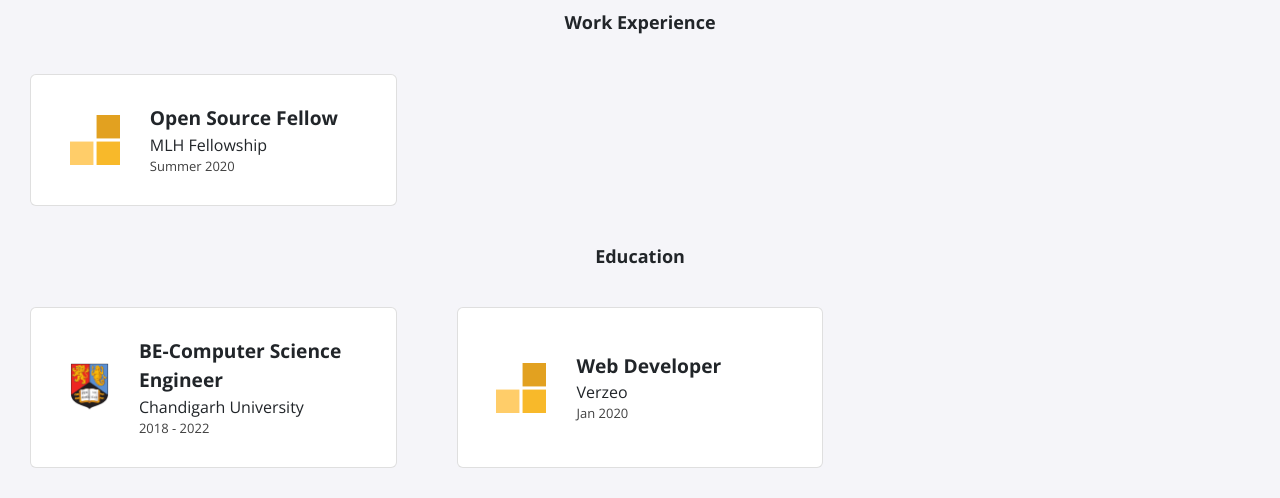
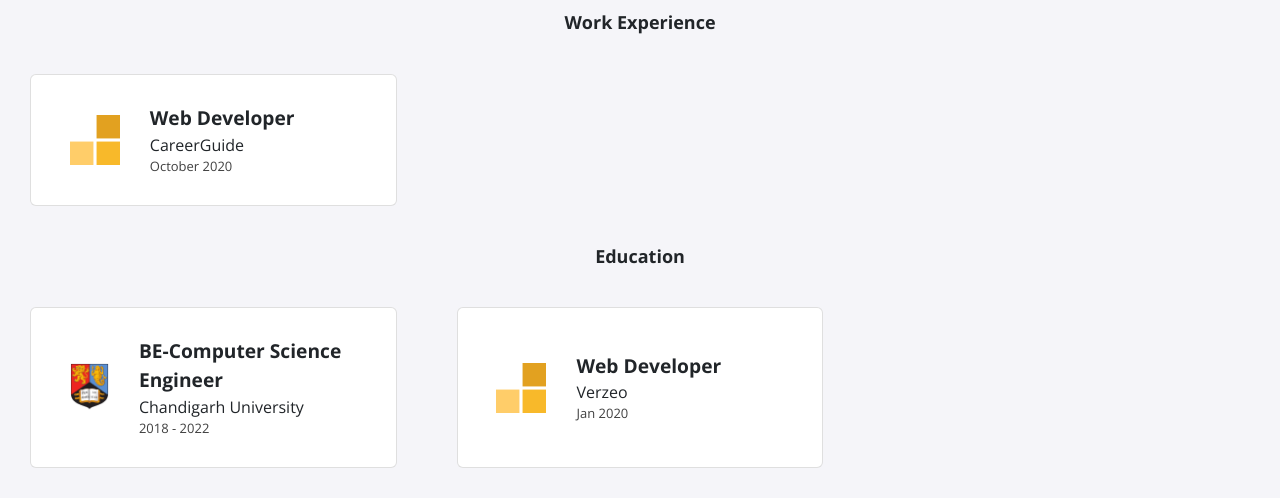
Before and after one commit to Priyanshu-official/priyanshu-official.github.io, a Jekyll site: the page built from index.html, in a window 1280 px wide. Shown: the part 833-1331 px from the top of the page. Built offline with Jekyll 4.4.1, drawn with Linux system fonts in a browser that asks for light colours; nearby versions of some CDN libraries.

Commit message:
Experience Updated

```diff
--- a/_data/experience.yml
+++ b/_data/experience.yml
@@ -1,4 +1,4 @@
-- role: Open Source Fellow
-  company: MLH Fellowship
-  dates: Summer 2020
+- role: Web Developer
+  company: CareerGuide
+  dates: October 2020
   logo: fellowship.svg
```
